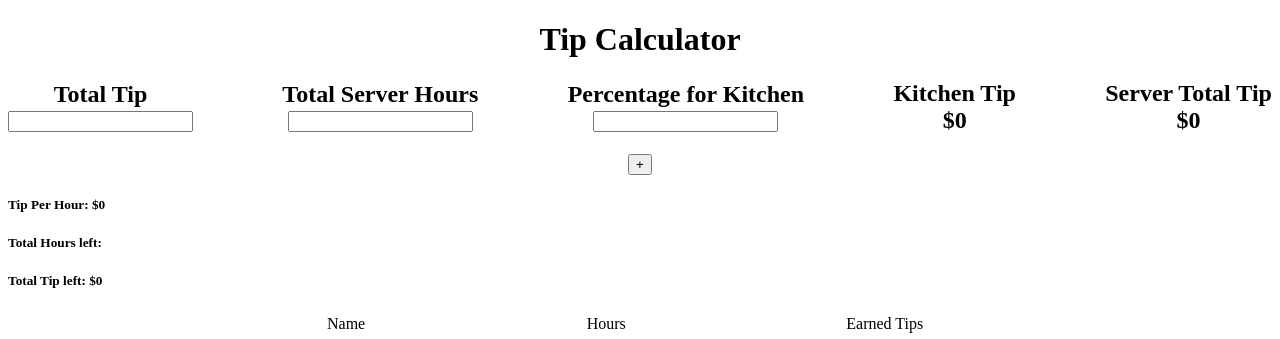
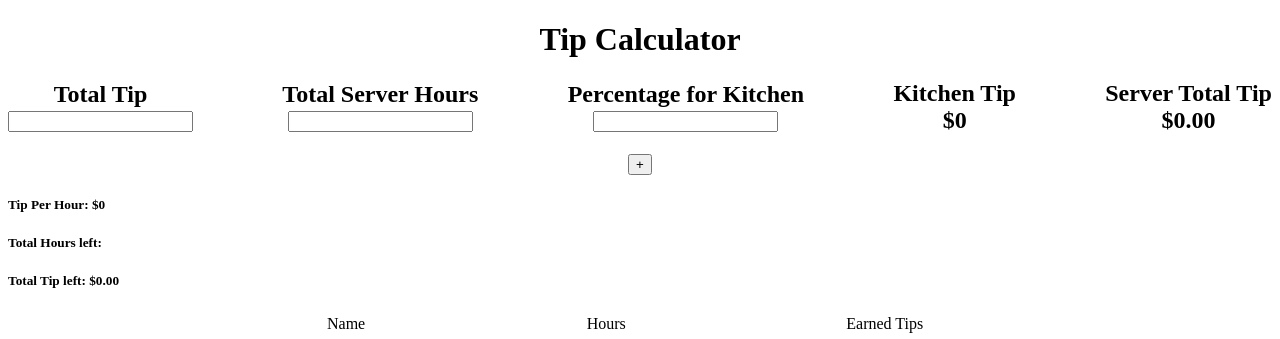
Before and after one commit to youngs-kim/tip-calculator, a React (Vite) app: page / in a window 1280 px wide. Shown: the top 339 px of the page. Built offline with nearby package versions, Linux system fonts and the light colour scheme.

Commit message:
Fix NaN issue

```diff
--- a/src/App.jsx
+++ b/src/App.jsx
@@ -11,26 +11,36 @@ function App() {
   const [tipPerHour, setTipPerHour] = useState(0);
 
   const onChangeTotalTip = (e) => {
+    if (e.target.value === '') {
+      setTotalTip('');
+    }
     setTotalTip(e.target.value);
   };
 
   const onChangeTotalServerHours = (e) => {
+    if (e.target.value === '') {
+      setTotalServerHours('');
+    }
     setTotalServerHours(e.target.value);
   };
 
   const onChangePercentKitchen = (e) => {
-    setPercentKitchen(e.target.valueAsNumber);
-    const kitchenResult = totalTip * (e.target.valueAsNumber / 100);
-    setKitchenTip(parseFloat(Math.round(kitchenResult * 100) / 100).toFixed(2));
+    if (e.target.value === '') {
+      setPercentKitchen('');
+      setKitchenTip(0);
+    } else {
+      setPercentKitchen(e.target.valueAsNumber);
+      const kitchenResult = totalTip * (e.target.valueAsNumber / 100);
+      setKitchenTip(parseFloat(Math.round(kitchenResult * 100) / 100).toFixed(2));
+    }
   };
 
   useEffect(() => {
-    if (totalTip === '' || percentKitchen === '') {
-      setServerTotalTip(0);
-      setKitchenTip(0);
+    const tip = totalTip - kitchenTip;
+    setServerTotalTip(parseFloat(totalTip - kitchenTip).toFixed(2));
+    if (tip === 0) {
+      setTipPerHour(0);
     } else {
-      const tip = totalTip - kitchenTip;
-      setServerTotalTip(parseFloat(totalTip - kitchenTip).toFixed(2));
       setTipPerHour(parseFloat(tip / totalServerHours).toFixed(2));
     }
   }, [serverTotalTip, kitchenTip]);
@@ -41,14 +51,15 @@ function App() {
       <div className="top-container">
         <div className="sec-container">
           <h2>Total Tip</h2>
-          <input type="number" value={totalTip} onChange={onChangeTotalTip} />
+          <input type="number" min="0" value={totalTip} onChange={onChangeTotalTip} />
         </div>
 
         <div className="sec-container">
           <h2>Total Server Hours</h2>
           <input
             type="number"
-            value={totalServerHours}
+            min="0"
+            value={totalServerHours} // <input type="number" /> will always return integer value, typeof(totalServerHours) === Number, hence why empty field === NaN
             onChange={onChangeTotalServerHours}
           />
         </div>
@@ -57,6 +68,7 @@ function App() {
           <h2>Percentage for Kitchen</h2>
           <input
             type="number"
+            min="0"
             value={percentKitchen}
             onChange={onChangePercentKitchen}
           />
```
